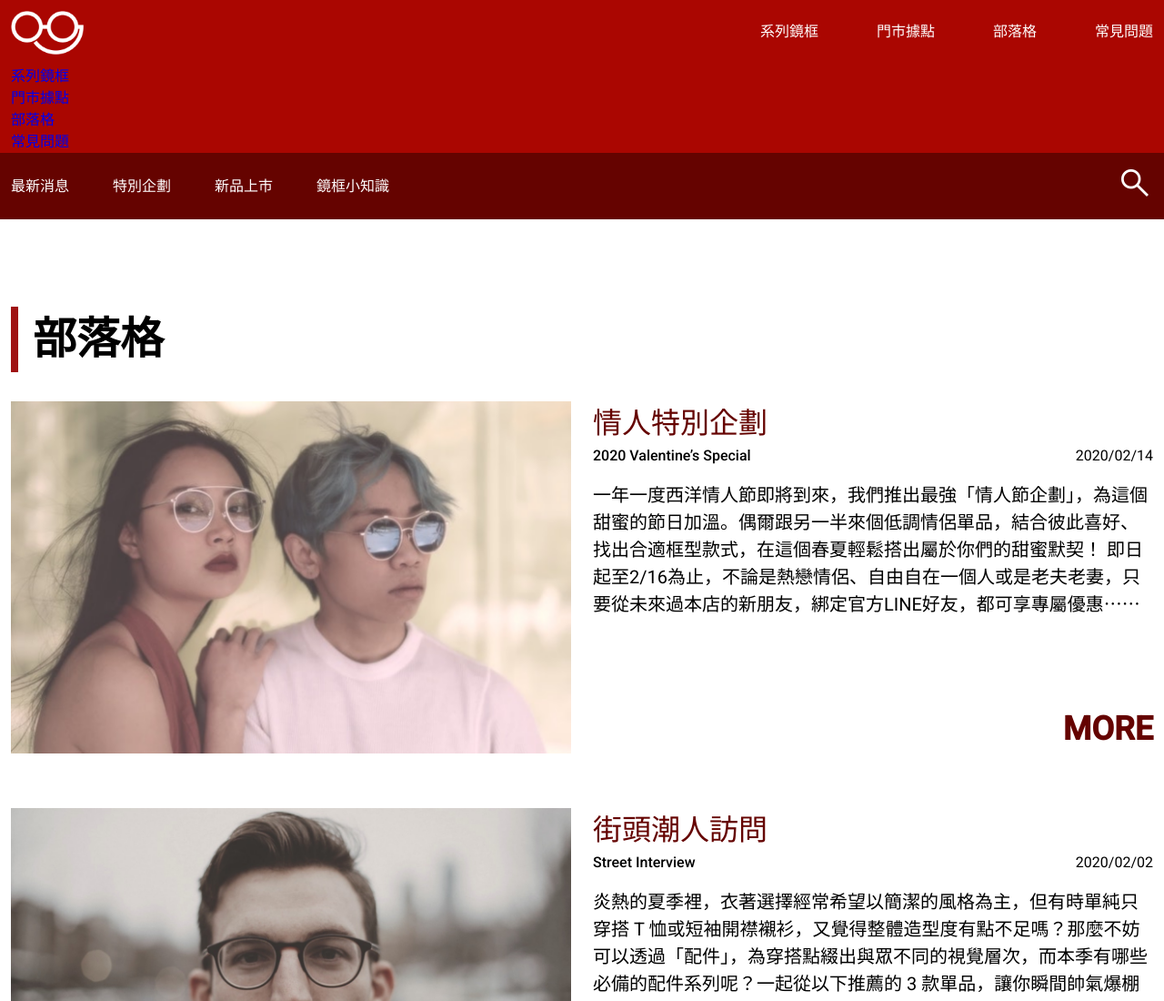
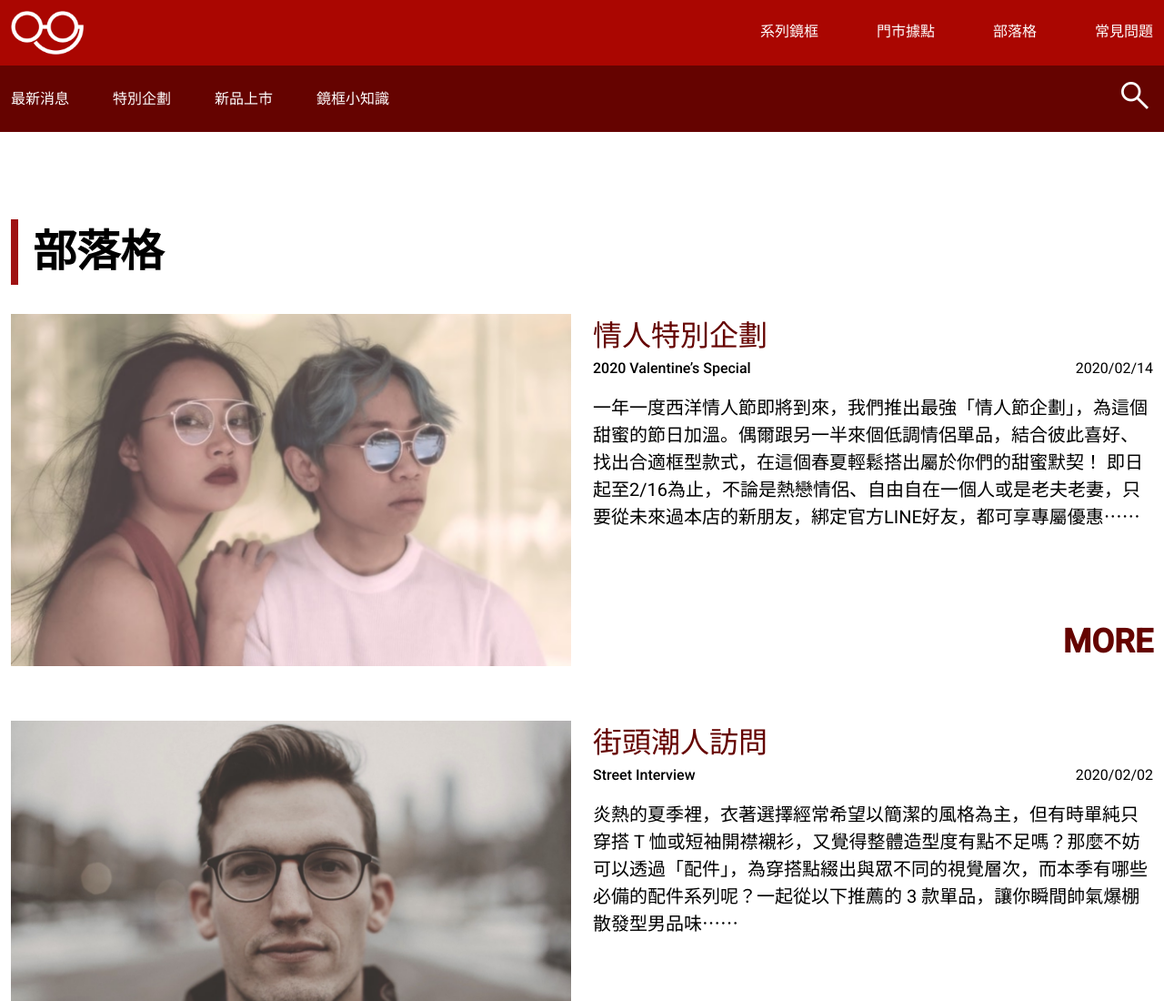
Before and after one commit to weizhetseng/Week4-Glasses-scroll, a plain HTML site: page blog.html in a window 1280 px wide. Shown: the top 1100 px of the page at 91% size. Drawn offline with nearby package versions, Linux system fonts and the light colour scheme.

Commit message:
Update 2022-08-05T15:24:26.918Z

```diff
--- a/blog.html
+++ b/blog.html
@@ -31,17 +31,6 @@
               </span>
             </a>
           </div>
-            <div class="mobile-show">
-                <ul class="mobile-navbar">
-                    <li><a href="product.html">系列鏡框</a></li>
-                    <li><a href="location.html">門市據點</a></li>
-                    <li><a href="blog.html">部落格</a></li>
-                    <li><a href="question.html">常見問題</a></li>
-                </ul>
-            </div>
-
-
-
         </div>
 
       </header>
```
Also changed, not shown: blogDetail.html (+0 -11 lines), product.html (+0 -11 lines), product2.html (+0 -11 lines). Lines whose indentation alone changed are shown as unchanged.
